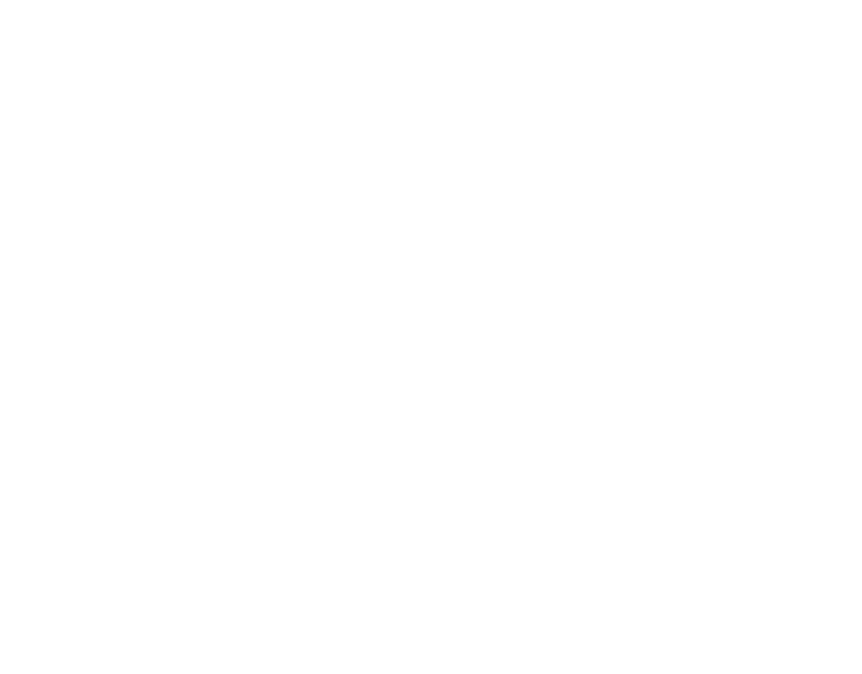
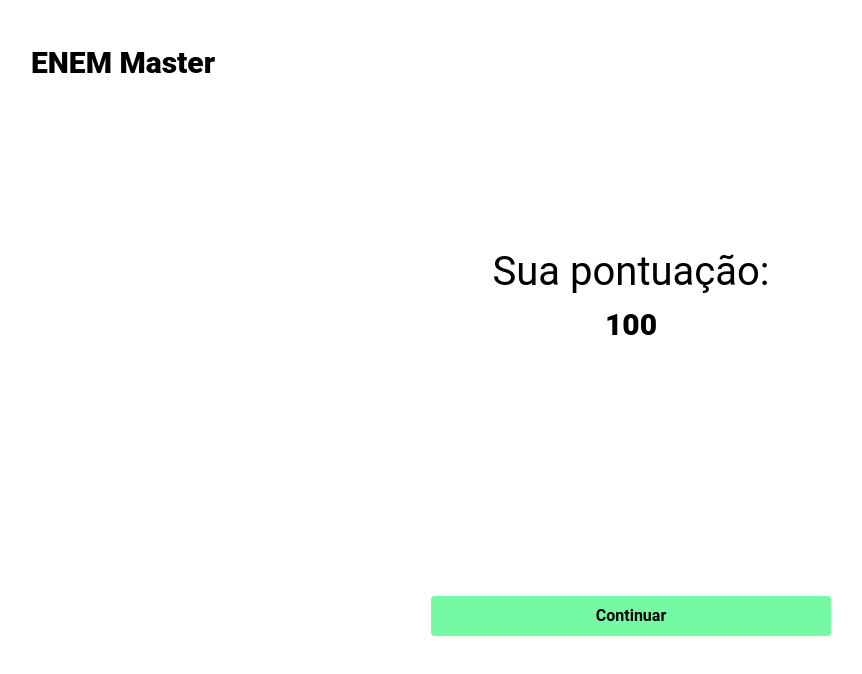
Before and after one commit to MatheusPatriota/Enem-Master, a React (Vite) app: page /score in a window 1280 px wide. Before the commit this address had no page. Shown: the top 674 px of the page, without its empty margins (9-871 px from the left). Built offline with nearby package versions, Linux system fonts and the light colour scheme.

Commit message:
feat: score page created

```diff
--- a/src/App.tsx
+++ b/src/App.tsx
@@ -2,6 +2,7 @@
 import { BrowserRouter, Route, Routes } from "react-router-dom";
 import Home from "./pages/Home";
 import Question from "./pages/Question";
+import Score from "./pages/Score";
 
 
 const App: React.FC = () => {
@@ -10,6 +11,7 @@
       <Routes>
         <Route index path="/" element={<Home/>} />
         <Route path="/question/:id" element={<Question/>} />
+        <Route path="/score" element={<Score/>} />
       </Routes>
     </BrowserRouter>
   );
--- a/src/pages/Score.tsx
+++ b/src/pages/Score.tsx
@@ -1,9 +1,29 @@
-import React from 'react'
+import React from "react";
 
 function Score() {
   return (
-    <div>Score</div>
-  )
+    <>
+      <div className="flex flex-col gap-8 p-10 h-screen">
+        <div className="flex gap-4 items-center justify-between">
+          <div className=" flex items-center gap-8">
+            <div className="text-[30px] font-black">ENEM Master</div>
+          </div>
+        </div>
+        <div className="flex flex-col justify-around items-center h-[100%]">
+          <div className="flex flex-col justify-center items-center">
+            <p className="text-[40px] font-normal">Sua pontuação:</p>
+            <p className="text-[30px] font-black">{100}</p>
+          </div>
+          <button
+            className="bg-enem-75f9a2 hover:opacity-70 text-black font-bold py-2 px-4 rounded w-[400px]"
+            // onClick={handleClose}
+          >
+            Continuar
+          </button>
+        </div>
+      </div>
+    </>
+  );
 }
 
-export default Score
+export default Score;
```
